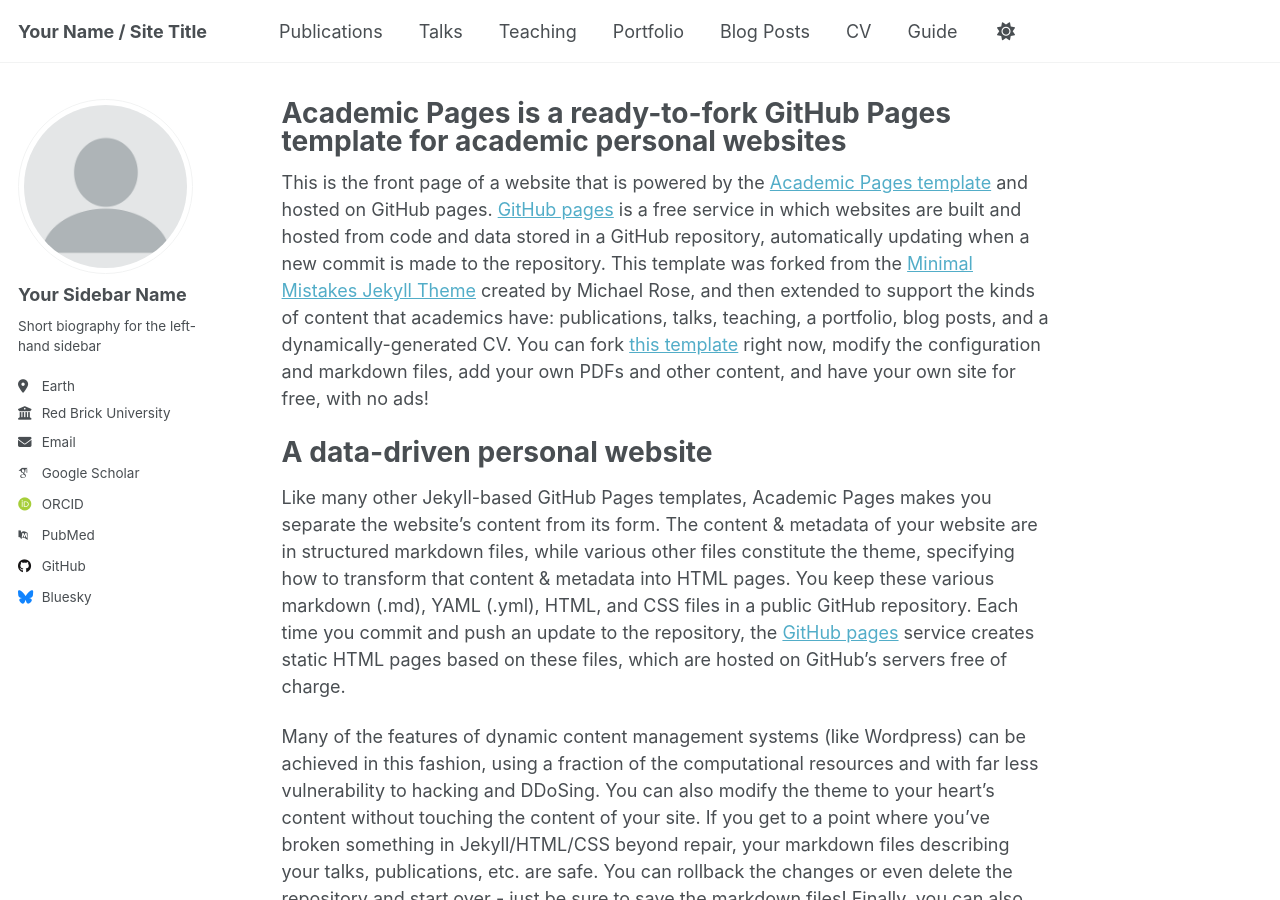
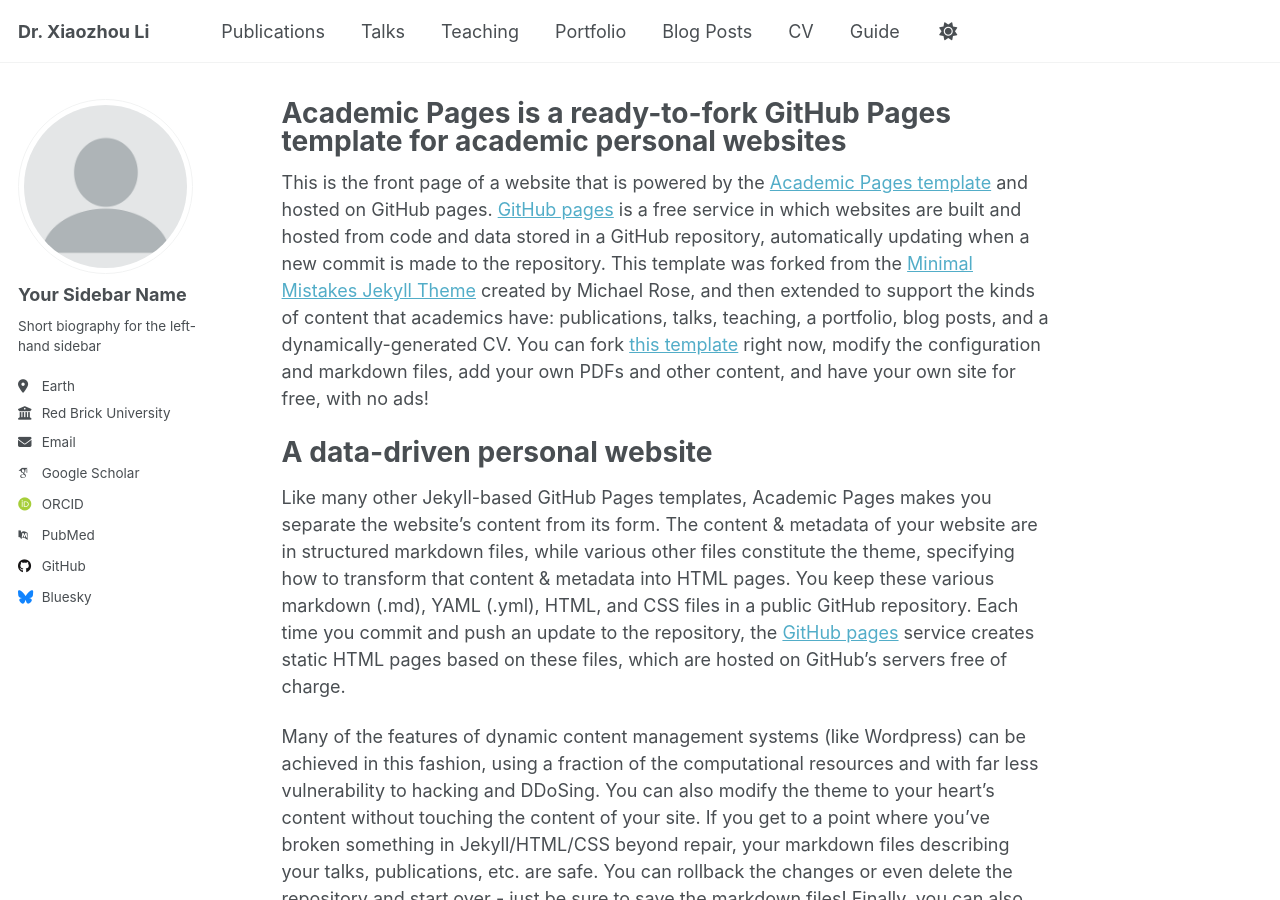
Before and after one commit to xiaozhouli/xiaozhouli.github.io, a Jekyll site: the page built from _pages/about.md, in a window 1280 px wide and 900 px high. Built offline with Jekyll 4.4.1, drawn with Linux system fonts in a browser that asks for light colours; some web fonts are replaced.

Commit message:
Update _config.yml

```diff
--- a/_config.yml
+++ b/_config.yml
@@ -9,13 +9,13 @@
 # Basic Site Settings
 locale                   : "en-US"
 site_theme               : "default"
-title                    : "Your Name / Site Title"
+title                    : "Dr. Xiaozhou Li"
 title_separator          : "-"
 name                     : &name "Your Name"
-description              : &description "personal description"
-url                      : https://academicpages.github.io # the base hostname & protocol for your site e.g. "https://[your GitHub username].github.io"
+description              : &description "Research scientist at UESTC"
+url                      : https://xiaozhouli.github.io # the base hostname & protocol for your site e.g. "https://[your GitHub username].github.io"
 baseurl                  : "" # the subpath of your site, e.g. "/blog"
-repository               : "academicpages/academicpages.github.io"
+repository               : "xiaozhouli.github.io"
 
 # Site Author - The following control what appear as part of the author content on the side bar.
 #               If a field is blank the icon and link will not appear, otherwise it will be shown.
@@ -33,7 +33,7 @@ author:
 
   # Academic websites
   arxiv            : # URL - Update with the correct link to your profile
-  googlescholar    : "https://scholar.google.com/citations?user=PS_CX0AAAAAJ"
+  googlescholar    : "http://scholar.google.com/this-is-a-test"
   impactstory      : # URL
   orcid            : "http://orcid.org/yourorcidurl"
   semantic         : # URL
@@ -45,7 +45,7 @@ author:
   bitbucket        : # Username - Update with your username on the site
   codepen          : # Username
   dribbble         : # Username
-  github           : "academicpages"
+  github           : "xiaozhouli"
   kaggle           : # Username
   stackoverflow    : # User number or user number and name (i.e., use "1" or "1/jeff-atwood")
 
```
